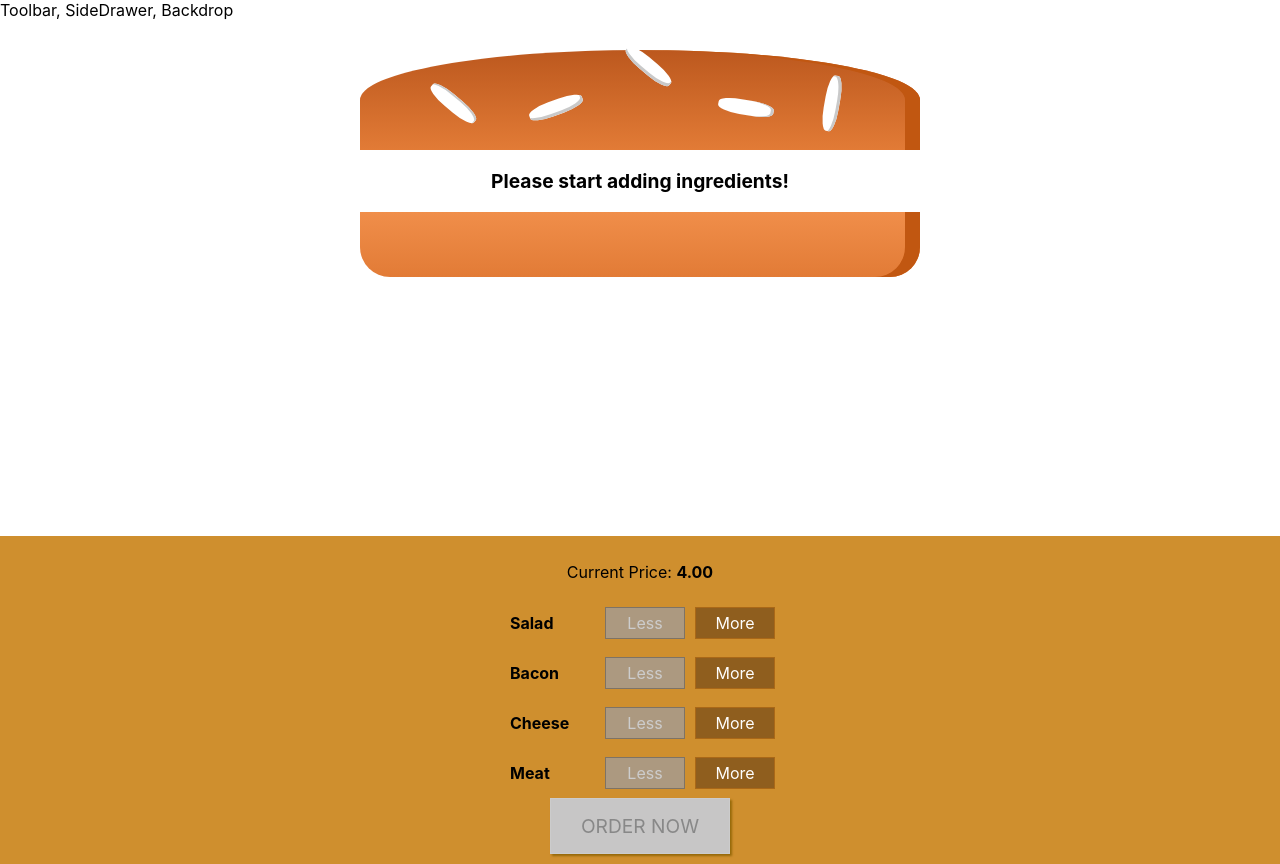
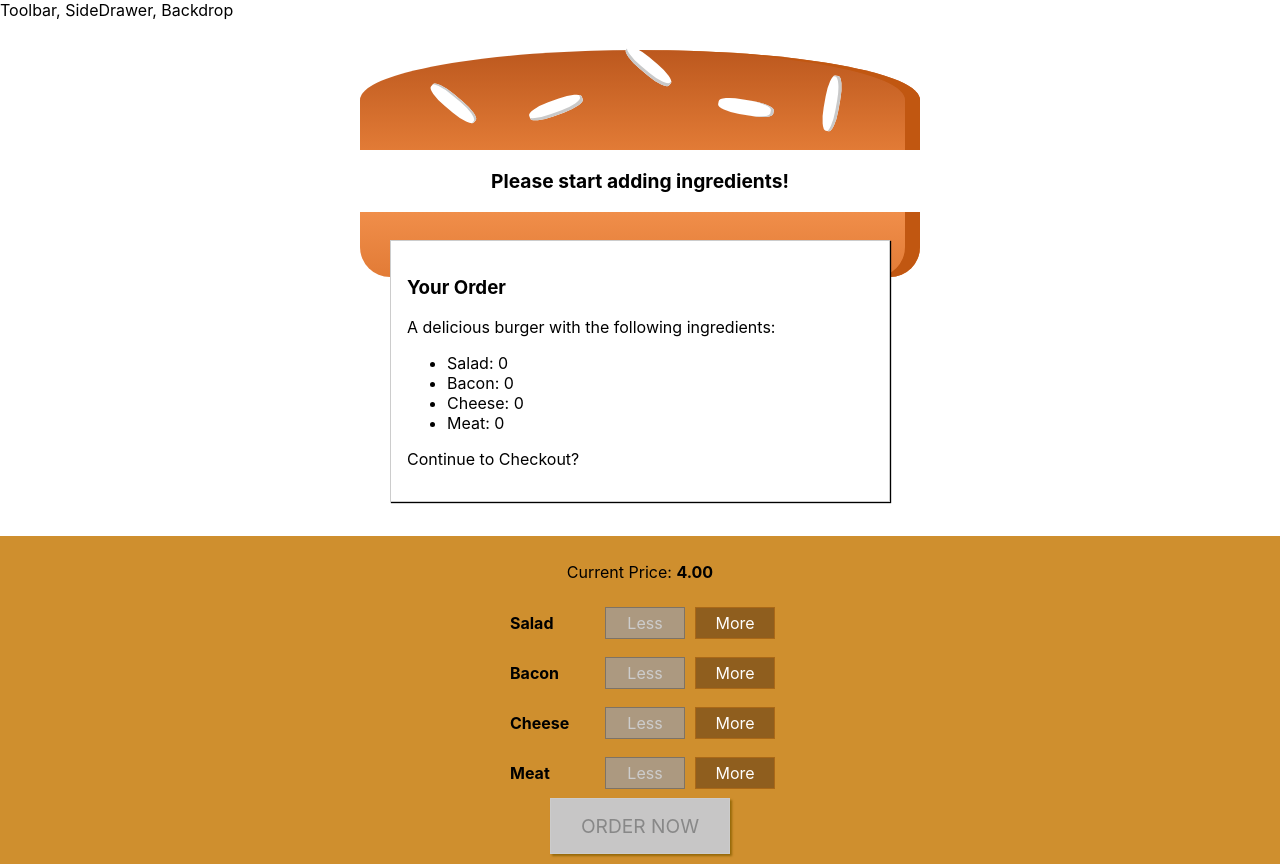
Before and after one commit to Tomasz-Kluczkowski/burger_builder_react_tutorial, a React (Create React App) app: page / in a window 1280 px wide. Built offline with nearby package versions, Linux system fonts and the light colour scheme.

Commit message:
Add order summary modal.

```diff
--- /dev/null
+++ b/src/components/Burger/OrderSummary/OrderSummary.js
@@ -0,0 +1,26 @@
+import React from 'react'
+
+import Aux from '../../../hoc/Aux'
+
+const orderSummary = (props) => {
+    // create an array of ingredients with their numbers and make them into list items
+    const ingredientSummary = Object.keys(props.ingredients).map(igKey => {
+        return (
+            <li key={igKey}>
+                <span style={{textTransform: 'capitalize'}}>{igKey}</span>: {props.ingredients[igKey]}
+            </li>
+        )
+    });
+    return (
+        <Aux>
+            <h3>Your Order</h3>
+            <p>A delicious burger with the following ingredients:</p>
+            <ul>
+                {ingredientSummary}
+            </ul>
+            <p>Continue to Checkout?</p>
+        </Aux>
+    )
+};
+
+export default orderSummary;
--- /dev/null
+++ b/src/components/UI/Modal/Modal.js
@@ -0,0 +1,11 @@
+import React from 'react'
+
+import classes from './Modal.module.css'
+
+const modal = (props) => (
+    <div className={classes.Modal}>
+        {props.children}
+    </div>
+);
+
+export default modal;
--- /dev/null
+++ b/src/components/UI/Modal/Modal.module.css
@@ -0,0 +1,20 @@
+.Modal {
+    position: fixed;
+    z-index: 500;
+    background-color: white;
+    width: 70%;
+    border: 1px solid #ccc;
+    box-shadow: 1px 1px 1px black;
+    padding: 16px;
+    left: 15%;
+    top: 30%;
+    box-sizing: border-box;
+    transition: all 0.3s ease-out;
+}
+
+@media (min-width: 600px) {
+    .Modal {
+        width: 500px;
+        left: calc(50% - 250px);
+    }
+}
--- a/src/containers/BurgerBuilder/BurgerBuilder.js
+++ b/src/containers/BurgerBuilder/BurgerBuilder.js
@@ -3,6 +3,8 @@
 import Aux from '../../hoc/Aux'
 import Burger from '../../components/Burger/Burger'
 import BuildControls from '../../components/Burger/BuildControls/BuildControls'
+import Modal from '../../components/UI/Modal/Modal'
+import OrderSummary from '../../components/Burger/OrderSummary/OrderSummary'
 
 const INGREDIENT_PRICES = {
     salad: 0.5,
@@ -81,6 +83,9 @@
         }
         return (
             <Aux>
+                <Modal>
+                    <OrderSummary ingredients={this.state.ingredients}/>
+                </Modal>
                 <Burger ingredients={this.state.ingredients}/>
                 <BuildControls
                     ingredientAdded={this.addIngredientHandler}
```
Also changed, not shown: src/components/UI/Backdrop/Backdrop.js (added).
